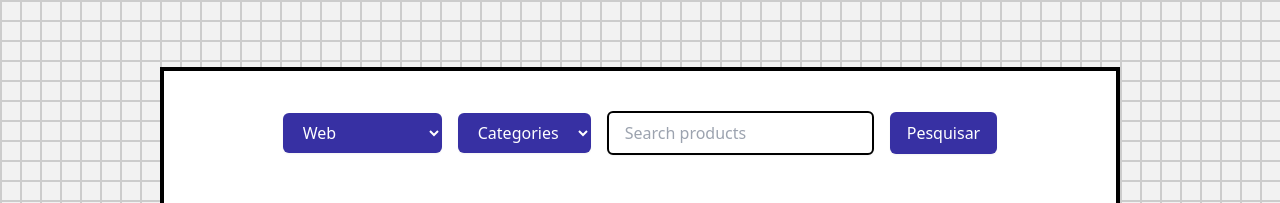
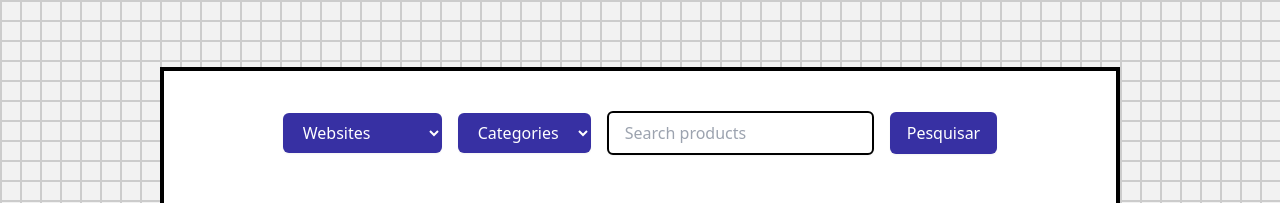
Before and after one commit to pguilhermef/search-engine-lexart, a Next.js app: page / in a window 1280 px wide. Shown: the top 203 px of the page. Built offline with nearby package versions, Linux system fonts and the light colour scheme.

Commit message:
feat: Creates a dropdown component

```diff
--- /dev/null
+++ b/src/components/Dropdown.tsx
@@ -0,0 +1,40 @@
+import React, { useState } from 'react'
+
+type Props = {
+  sellerSelected: string;
+  websites: string[];
+  onChange: (sellerSelected: string) => void;
+}
+
+export default function Dropdown({sellerSelected, websites, onChange}: Props) {
+  const handleSeller = (event: React.ChangeEvent<HTMLSelectElement>) => {
+    const sellerSelected = event.target.value;
+    onChange(sellerSelected);
+  };
+
+  return (
+    <div>
+      <label htmlFor="category" className="sr-only">
+        Websites
+      </label>
+      <select
+      value={sellerSelected}
+      onChange={handleSeller}
+      className="rounded-md border-gray-300 shadow-sm text-white bg-indigo-800 hover:bg-indigo-600 px-4 py-2"
+      >
+        <option value="" disabled hidden>
+          Websites
+        </option>
+        {websites.map((sellerSelected) => (
+          <option
+          key={sellerSelected}
+          value={sellerSelected}
+          className="text-black bg-white hover:bg-slate-400"
+          >
+            {sellerSelected}
+          </option>
+        ))}
+      </select>
+    </div>
+  )
+}
--- a/src/pages/index.tsx
+++ b/src/pages/index.tsx
@@ -9,10 +9,11 @@ import { useEffect, useState } from "react"
 import meliLogo from '../../public/logo-meli.png'
 import buscapeLogo from '../../public/logo-buscape.png'
 import { fetchBuscape, fetchMeli } from "../../lib/fetchs";
+import Dropdown from "@/components/Dropdown";
 
 
 const categories = ['Geladeira', 'TV', 'Celular'];
-const sellersOptions = ['Todas', 'Mercado Livre', 'Buscapé'];
+const websites = ['Todas', 'Mercado Livre', 'Buscapé'];
 
 export default function Home() {
   const [products, setProducts] = useState<IProduct[]>([])
@@ -31,15 +32,22 @@ export default function Home() {
 
     switch (seller) {
       case 'Mercado Livre':
+        setProducts([])
+
         fetchMeli(category, searchQuery)
           .then(products => setProducts(products))
           .then(() => setIsLoading(false))
         break;
       case 'Buscapé':
+        setProducts([])
+
         fetchBuscape(category, searchQuery)
           .then(products => setProducts(products))
           .then(() => setIsLoading(false))
+        break;
       default:
+        setProducts([])
+
         Promise.all([
           fetchMeli(category, searchQuery),
           fetchBuscape(category, searchQuery)
@@ -52,11 +60,6 @@ export default function Home() {
   }
   // eslint-disable-next-line react-hooks/exhaustive-deps
   }, [isSearched])
-
-  const handleWebsiteChange = (event: React.ChangeEvent<EventTarget | HTMLInputElement>) => {
-    const target = event.target as HTMLInputElement;
-    setSeller(target.value);
-  };
 
   const handleCategoryChange = (event: React.ChangeEvent<EventTarget | HTMLInputElement>) => {
     const target = event.target as HTMLInputElement;
@@ -76,27 +79,7 @@ export default function Home() {
     <main className="h-screen w-screen flex justify-center items-center">
       <div className="flex flex-col justify-start items-center bg-white border-4 border-black h-5/6 w-3/4 max-w-5xl">
         <div className="flex justify-center items-center my-10 gap-4 flex-wrap">
-          <div>
-            <label htmlFor="website" className="sr-only">
-              Website
-            </label>
-            <select
-              id="website"
-              name="website"
-              value={seller}
-              onChange={handleWebsiteChange}
-              className="rounded-md border-gray-300 shadow-sm text-white bg-indigo-800 hover:bg-indigo-600 px-4 py-2"
-            >
-              <option value="" disabled hidden>
-                Web
-              </option>
-              {sellersOptions.map((option) => (
-                <option key={option} value={option} className="text-black bg-white hover:bg-slate-400">
-                  {option}
-                </option>
-              ))}
-            </select>
-          </div>
+          <Dropdown sellerSelected={seller} websites={websites} onChange={(v) => setSeller(v)} />
           <div>
             <label htmlFor="category" className="sr-only">
               Category
--- a/src/utils/buscapeScrap.js
+++ b/src/utils/buscapeScrap.js
@@ -25,7 +25,7 @@ export default async function buscapeScraping(categorieToSearch, searchInput) {
 
   const buscapeUrl = `https://www.buscape.com.br/search?q=${searchInput}&refinements%5B0%5D%5Bid%5D=categoryId&refinements%5B0%5D%5Bvalues%5D%5B0%5D=${categoryId}&isDealsPage=false`
 
-  const browser = await puppeteer.launch({ headless: false })
+  const browser = await puppeteer.launch()
   const page = await browser.newPage()
   await page.setViewport({ width: 1200, height: 800 });
 
```
